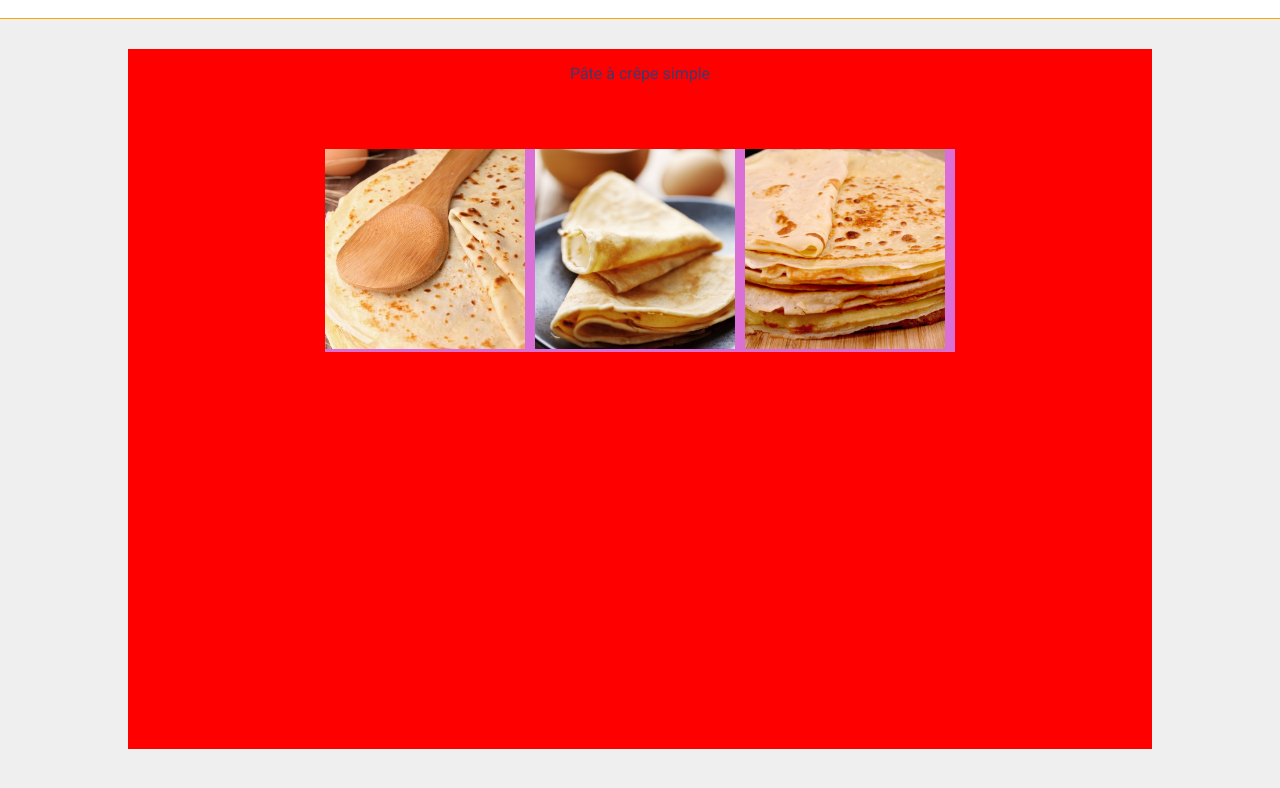
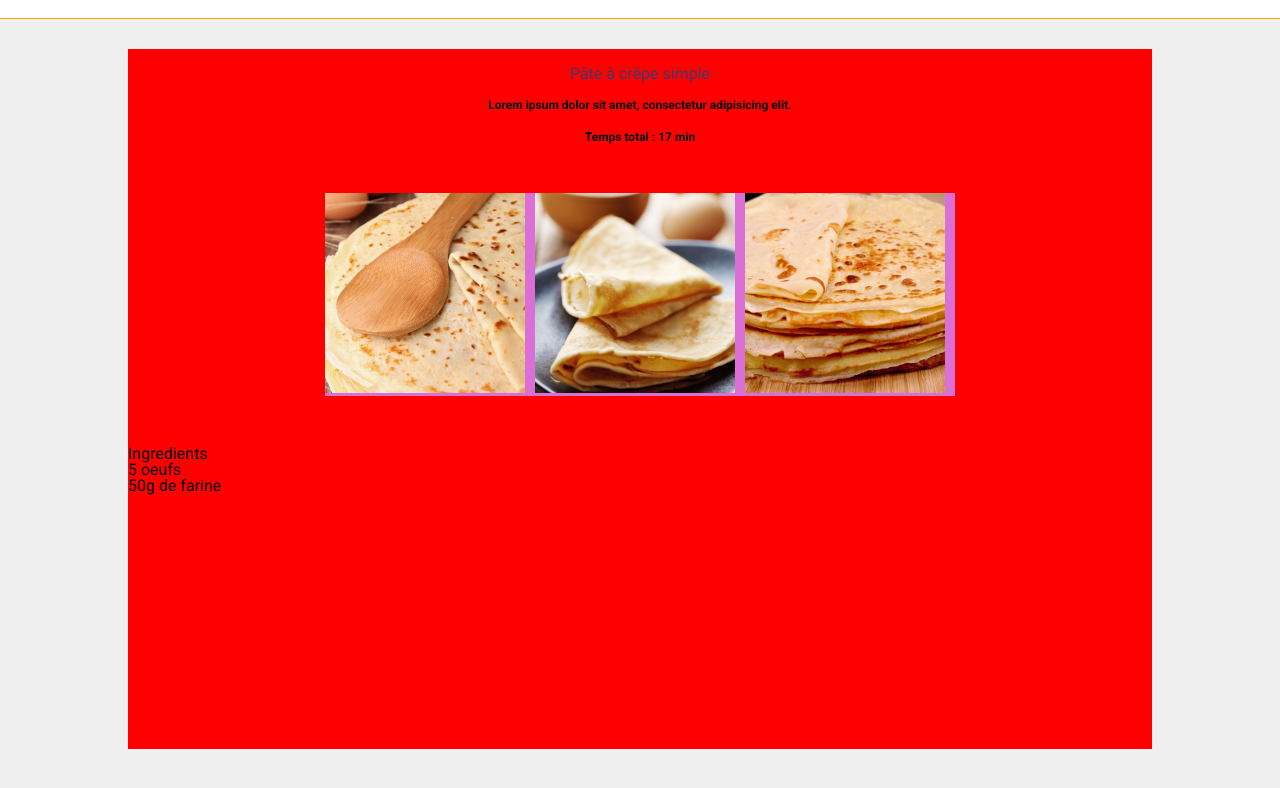
Before and after one commit to SandrineFEREY/Marmiton, a plain HTML site: page index.html in a window 1280 px wide. Shown: the part 42-830 px from the top of the page. Drawn offline with Linux system fonts and the light colour scheme.

Commit message:
new titles

```diff
--- a/assets/css/style.css
+++ b/assets/css/style.css
@@ -43,6 +43,14 @@ section {
 p {
   font-size: 12px;
   font-weight: bold;
+  text-align: center;
+}
+
+.temps-block {
+  text-align: center;
+  font-size: larger;
+  border-radius: 20px;
+  margin: 20px auto;
 }
 
 h1 {
@@ -50,9 +58,3 @@ h1 {
   text-align: center;
   color: #393c6c;
 }
-
-h2 {
-}
-
-h3 {
-}
--- a/index.html
+++ b/index.html
@@ -29,6 +29,10 @@
       <div class="container">
         <section id="crêpes">
           <h1>Pâte à crêpe simple</h1>
+          <p>Lorem ipsum dolor sit amet, consectetur adipisicing elit.</p>
+          <div class="temps-block">
+            <p>Temps total : 17 min</p>
+          </div>
 
           <div class="images-block">
             <img src="./assets/img/crepe-1.jpg" alt="" /><img
@@ -36,6 +40,13 @@
               alt=""
             /><img src="./assets/img/crepe-3.jpg" alt="" />
           </div>
+          <h2>Ingredients</h2>
+          <ul>
+            <li>5 oeufs</li>
+            <li>50g de farine</li>
+            <li></li>
+            <li></li>
+          </ul>
         </section>
       </div>
     </main>
```
